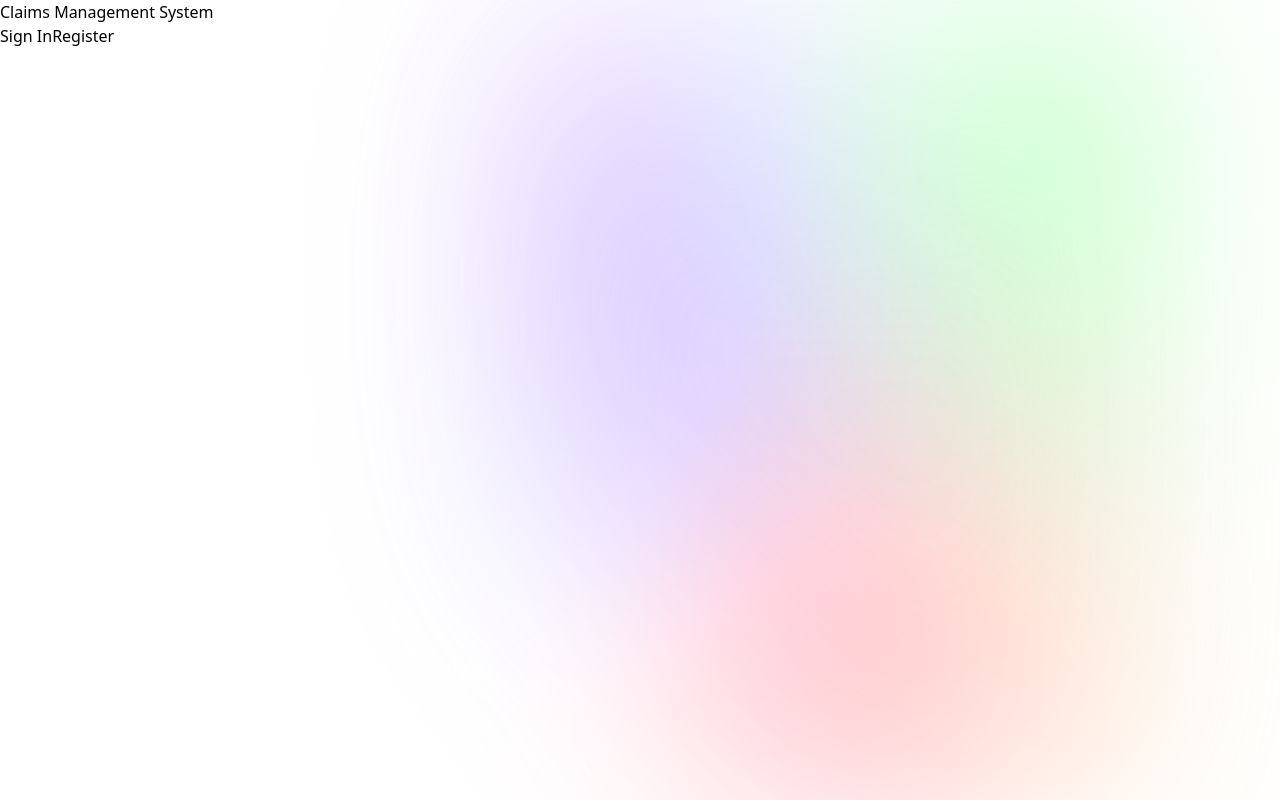
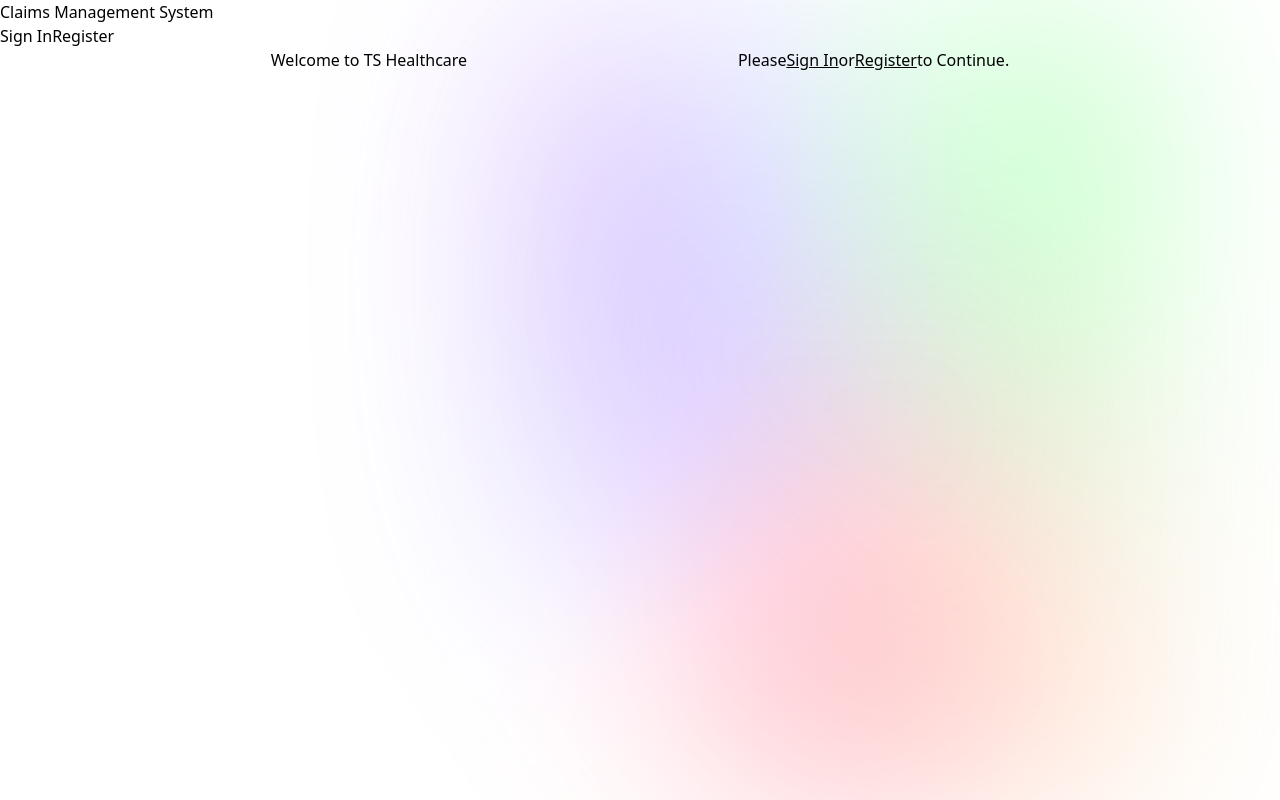
Before and after one commit to Tusharsingh110/TS_HealthCare_Insurence_Frontend, a React (Vite) app: page / in a window 1280 px wide. Built offline with nearby package versions, Linux system fonts and the light colour scheme.

Commit message:
added home

```diff
--- a/src/App.jsx
+++ b/src/App.jsx
@@ -11,6 +11,7 @@ import FileClaim from './components/FileClaim';
 import {LoginContext} from './contexts/LoginContext'
 import AdminPanel from './components/AdminPanel';
 import UpdateClaim from './components/UpdateClaim';
+import Home from './components/Home';
 
 const App = () => {
   const [loggedIn, setLoggedIn] = useState(false);
@@ -21,6 +22,7 @@ const App = () => {
       <div className="gradient"></div>
       <Header />
       <Routes>
+        <Route path='/' element={<Home/>}></Route>
         <Route path='/register' element={<Register/>}/>
         <Route path='/signIn'  element={<SignIn/>}/>
         <Route path='/admin'  element={<AdminPanel/>}/>
--- /dev/null
+++ b/src/components/Home.jsx
@@ -0,0 +1,24 @@
+import React from 'react'
+import { Link } from 'react-router-dom'
+const Home = () => {
+  return (
+    <div className="main1 h-[91vh] items-start flex-col">
+        <div className='text-[150px]'>
+            Welcome to TS Healthcare
+        </div>
+        <div className="main1 text-3xl mb-20">
+            Please
+            <Link to="/signin">
+                <button className='px-2'><u>Sign In</u></button>
+                </Link>
+             or
+          <Link to="/register">
+            <button className='px-2'><u>Register</u></button>
+            </Link>
+            to Continue.
+        </div>
+    </div>
+  )
+}
+
+export default Home
--- a/src/components/Signin.jsx
+++ b/src/components/Signin.jsx
@@ -1,6 +1,6 @@
 import React, { useContext, useState, userContext } from "react";
 import axios from "axios";
-import { Link, useNavigate } from "react-router-dom";
+import { useNavigate } from "react-router-dom";
 import { LoginContext } from "../contexts/LoginContext";
 function Signin() {
   const { setLoggedIn } = useContext(LoginContext);
```
